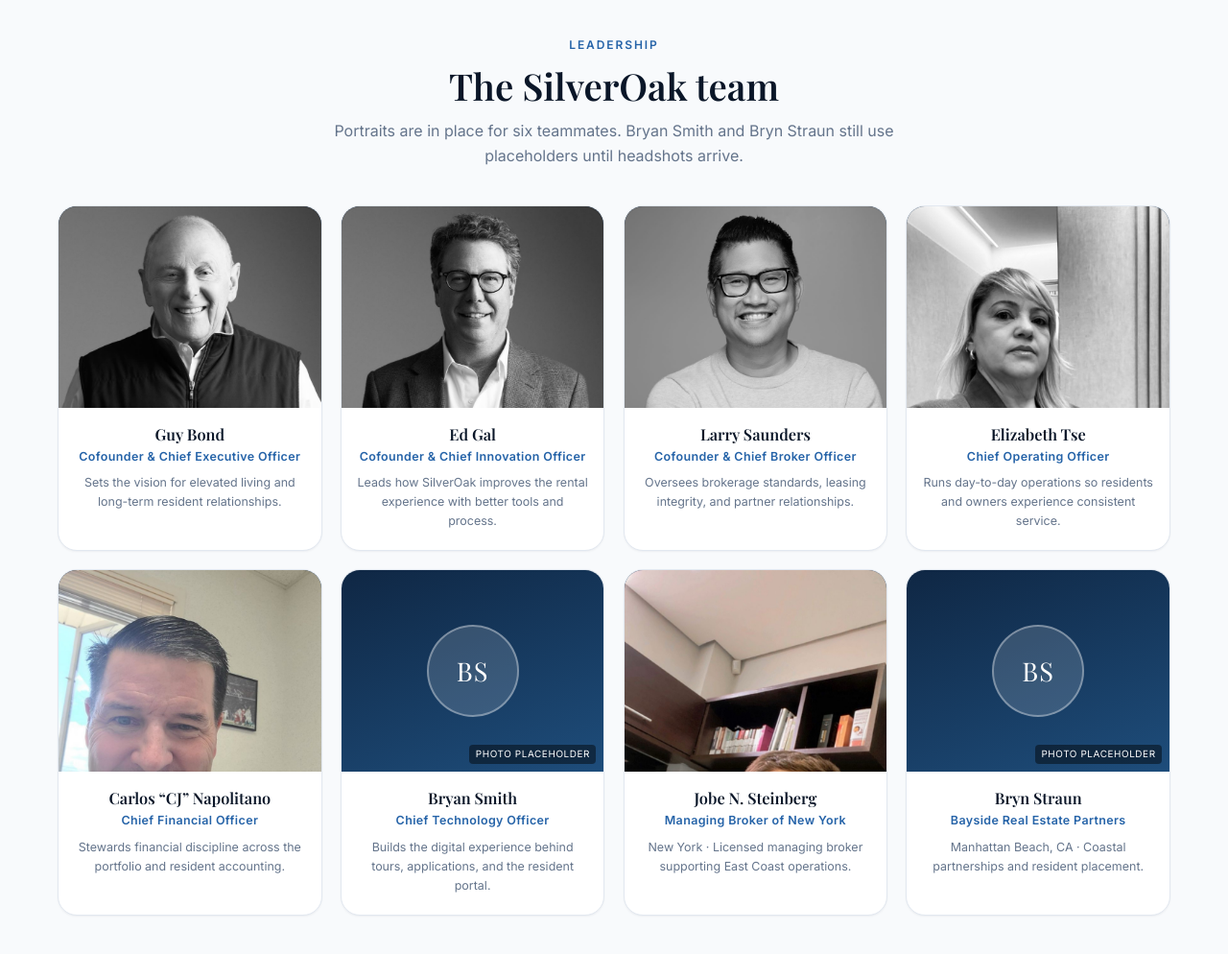
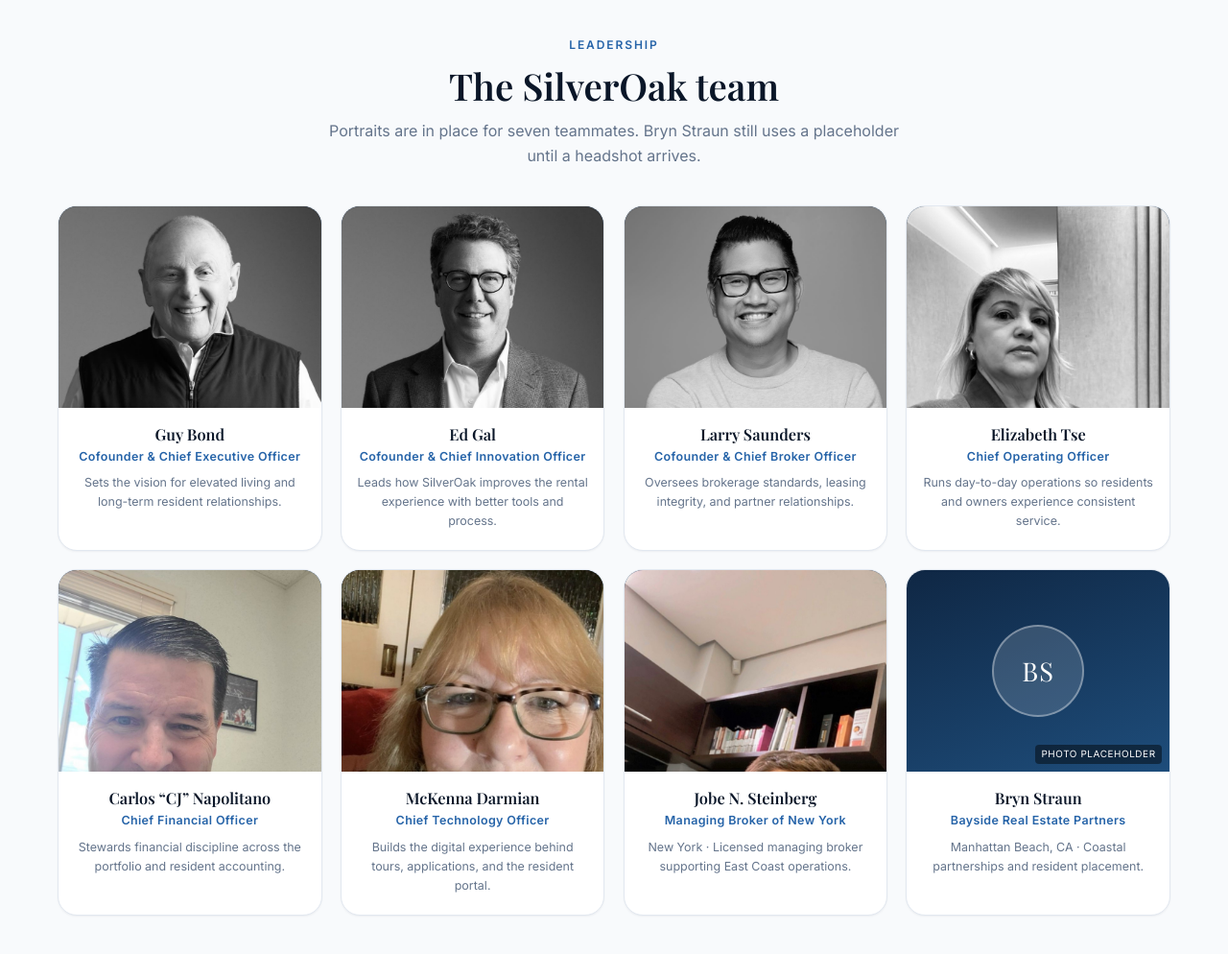
Before and after one commit to Jamesdalton2023/Silveroak-residential-, a plain HTML site: page about.html in a window 1280 px wide. Shown: the part 1140-2134 px from the top of the page at 96% size. Drawn offline with nearby package versions, Linux system fonts and the light colour scheme.

Commit message:
Add files via upload

```diff
--- a/about.html
+++ b/about.html
@@ -75,7 +75,7 @@
       <div class="text-center reveal">
         <span class="section-label">Leadership</span>
         <h2 class="section-title">The SilverOak team</h2>
-        <p class="section-subtitle">Portraits are in place for six teammates. Bryan Smith and Bryn Straun still use placeholders until headshots arrive.</p>
+        <p class="section-subtitle">Portraits are in place for seven teammates. Bryn Straun still uses a placeholder until a headshot arrives.</p>
       </div>
       <div class="team-grid">
         <article class="team-card reveal">
@@ -119,9 +119,9 @@
           </div>
         </article>
         <article class="team-card reveal">
-          <div class="team-photo"><div class="avatar-initials">BS</div><span class="placeholder-tag">Photo placeholder</span></div>
+          <div class="team-photo"><img src="team-mckenna-darmian.jpg" alt="McKenna Darmian"></div>
           <div class="team-body">
-            <h3>Bryan Smith</h3>
+            <h3>McKenna Darmian</h3>
             <div class="team-role">Chief Technology Officer</div>
             <p class="team-loc">Builds the digital experience behind tours, applications, and the resident portal.</p>
           </div>
```
Also changed, not shown: team-mckenna-darmian.jpg (added).
